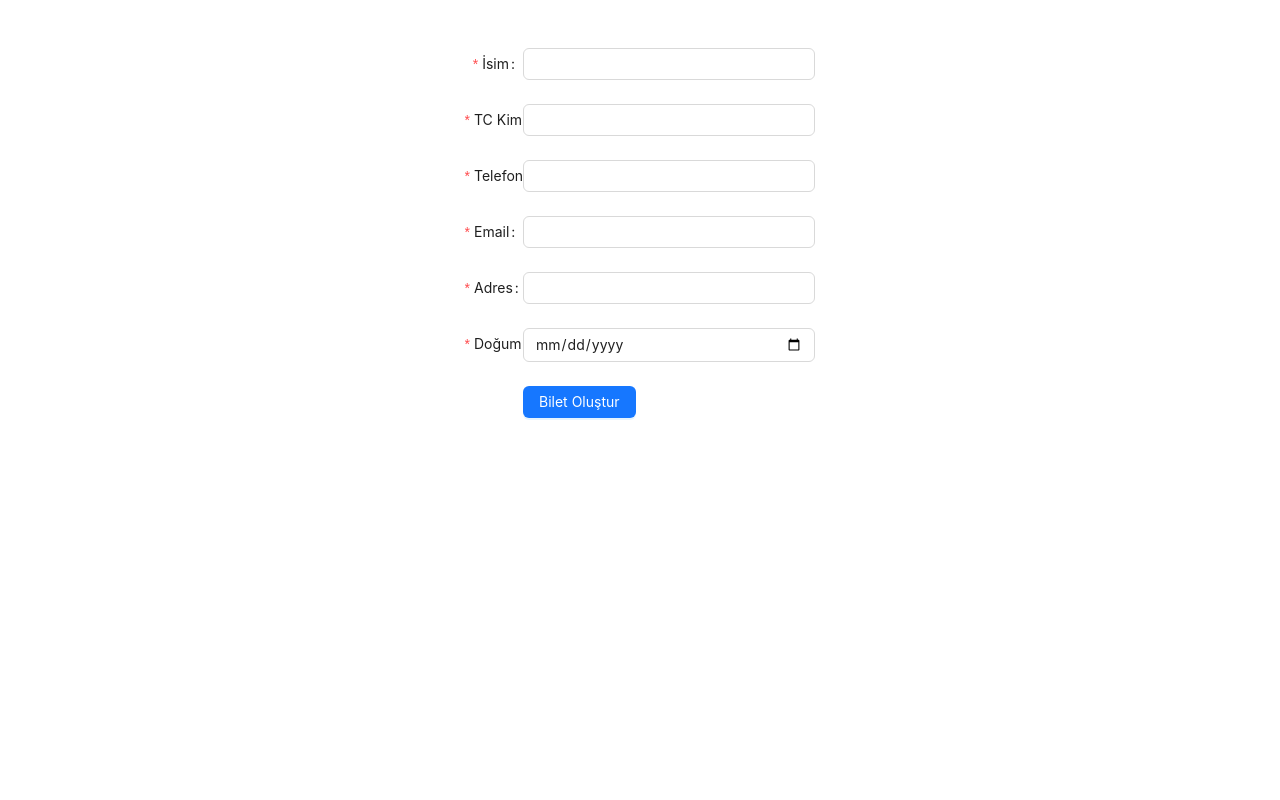
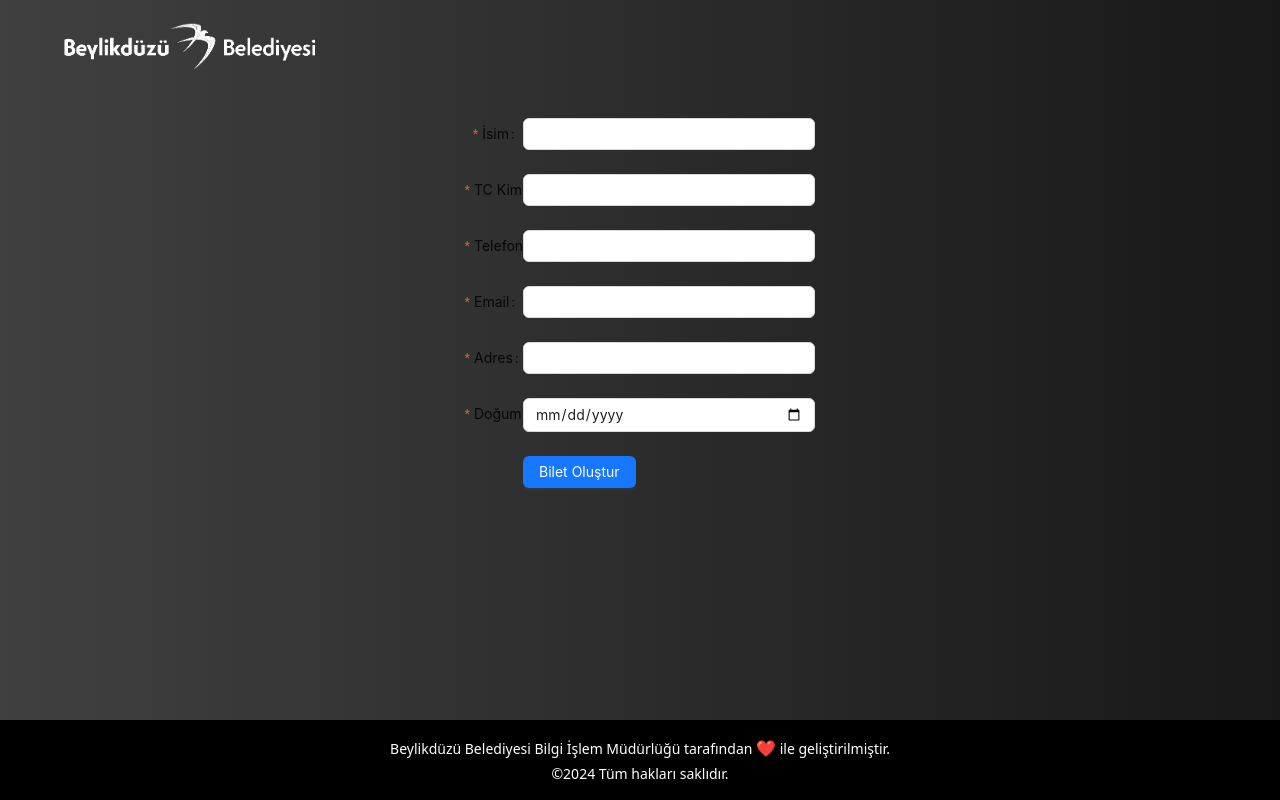
Before and after one commit to esrasevinc/beylikduzu-bilet, a Next.js app: page /form-page in a window 1280 px wide. Built offline with nearby package versions, Linux system fonts and the light colour scheme.

Commit message:
koltuk seçimi sayfası

```diff
--- /dev/null
+++ b/app/_components/Footer.tsx
@@ -0,0 +1,15 @@
+import React from "react";
+
+const Footer = () => {
+  return (
+    <footer className="w-full  text-base flex relative  items-center justify-center text-center px-4 bg-black">
+        <div className="flex flex-col gap-1 text-white py-4 text-sm">
+            <p>Beylikdüzü Belediyesi Bilgi İşlem Müdürlüğü tarafından <span className="text-base">&#10084;</span> ile geliştirilmiştir.</p>
+            <p>&copy;{new Date().getFullYear()} Tüm hakları saklıdır. </p>
+
+        </div>
+    </footer>
+  );
+};
+
+export default Footer;
--- /dev/null
+++ b/app/_components/Navbar.tsx
@@ -0,0 +1,26 @@
+import Image from "next/image";
+import Link from "next/link";
+import React from "react";
+import logo from "@/app/public/images/bb-logo.png";
+
+
+const Navbar = () => {
+
+  return (
+    <header className="z-[1000] h-[74px] md:h-auto w-full fixed flex md:top-0 py-4 pl-16">
+      <div className="flex items-start w-full">
+        <Link href='https://www.beylikduzu.istanbul/' target={"_blank"} >
+        <Image
+        src={logo}
+        alt="BB Logo"
+        className="w-56 md:w-64 h-auto"
+        width={200}
+        height={50}
+        />
+        </Link>
+      </div>
+    </header>
+  );
+};
+
+export default Navbar;
--- a/app/_components/SeatSelection.tsx
+++ b/app/_components/SeatSelection.tsx
@@ -19,7 +19,7 @@ const SeatSelection = ({ activityId }: SeatSelectionProps) => {
   const [eh, setEh] = useState<EventHall | null>(null);
   const [seats, setSeats] = useState<SeatModel[]>([]);
   const [selectedSeat, setSelectedSeat] = useState<SeatModel | null>(null);
-  const [ticketSeatId, setTicketSeatId] = useState<string | null>(null); // ticketSeatId state
+  const [ticketSeatId, setTicketSeatId] = useState<string | null>(null);
   const [isClient, setIsClient] = useState(false);
   const router = useRouter();
 
@@ -96,23 +96,47 @@ const SeatSelection = ({ activityId }: SeatSelectionProps) => {
   }
 
   return (
-    <div className="py-12">
-      {eh && (
-        <div className="event-hall-details items-center justify-center">
-          <h2 className="text-xl font-bold text-center">{eh.title}</h2>
-        </div>
-      )}
+    <div className='flex flex-col w-full items-start'>
+      <div className='flex flex-row justify-between w-full items-center px-6'>
+    <div className='flex flex-row items-center justify-center pb-8 gap-4'>
+          <div className='w-16 h-16 rounded-full border-4 border-[#16a89d]/50 text-white flex items-center justify-center text-3xl font-bold'>1</div>
+          <div className='flex flex-col items-start justify-start text-white'>
+            <p className='font-semibold text-2xl'>Etkinlik Detayları</p>
+            <p>{activity?.name}</p>
+            <p>Etkinlik Süresi: {activity?.duration} dk</p>
+
+          </div>
+      </div>
+      <div className='flex flex-row items-center justify-center pb-8 gap-4'>
+          <div className='w-16 h-16 rounded-full border-4 border-[#16a89d]/50 text-white flex items-center justify-center text-3xl font-bold'>2</div>
+          <div className='flex flex-col items-start justify-start text-white'>
+            <p className='font-semibold text-2xl'>Koltuk Seçimi</p>
+            {selectedSeat &&
+            <p>Seçilen koltuk: {selectedSeat?.label}</p>}
+          </div>
+      </div>
+      <div className='flex flex-row items-center justify-center pb-8 gap-4'>
+          <div className='w-16 h-16 rounded-full border-4 border-[#16a89d]/50 text-white flex items-center justify-center text-3xl font-bold'>3</div>
+          <div className='flex flex-col items-start justify-start text-white'>
+            <p className='font-semibold text-2xl'>Kişisel Bilgiler</p>
+          </div>
+      </div>
+      </div>
+     <div className="p-10 rounded-3xl drop-shadow-xl bg-slate-50 text-slate-600 ">
+      <div className='flex flex-row w-full justify-between items-center'>
+      <h1 className='text-3xl items-start font-semibold'>Koltuk Seçimi</h1>
+
       {selectedSeat && (
-        <div className="flex flex-col gap-2 text-base justify-center items-center mt-4">
-          <p>Seçilen Koltuk: {selectedSeat.label}</p>
+        <div className="flex text-base justify-center items-end">
           <button
-            className="px-4 py-2 bg-blue-500 text-white rounded"
+            className="px-4 py-2 bg-[#16a89d] text-white rounded-full text-xl hover:bg-opacity-75"
             onClick={handleContinue}
           >
             Devam Et
           </button>
         </div>
       )}
+      </div>
       <Image
         src={screen}
         alt="Perde"
@@ -142,6 +166,7 @@ const SeatSelection = ({ activityId }: SeatSelectionProps) => {
         ))}
       </div>
     </div>
+    </div>
   );
 }
 
--- a/app/layout.tsx
+++ b/app/layout.tsx
@@ -1,6 +1,8 @@
 import type { Metadata } from "next";
 import localFont from "next/font/local";
 import "./globals.css";
+import Footer from "./_components/Footer";
+import Navbar from "./_components/Navbar";
 
 const geistSans = localFont({
   src: "./fonts/GeistVF.woff",
@@ -24,11 +26,13 @@ export default function RootLayout({
   children: React.ReactNode;
 }>) {
   return (
-    <html lang="en">
-      <body
-        className={`${geistSans.variable} ${geistMono.variable} antialiased`}
-      >
-        {children}
+    <html lang="tr">
+      <body className={`${geistSans.variable} ${geistMono.variable} `}>
+        <div className="flex flex-col h-screen bg-gradient-to-r from-[#404040] to-[#181818]">
+          <Navbar />
+          <div className="flex flex-col flex-1 relative mt-[70px]">{children}</div>
+          <Footer />
+        </div>
       </body>
     </html>
   );
--- a/app/page.tsx
+++ b/app/page.tsx
@@ -2,8 +2,8 @@ import SeatSelection from "./_components/SeatSelection";
 
 export default function Home() {
   return (
-    <div className="w-full flex items-center justify-center max-w-7xl px-10 lg:px-20 mx-auto">
-      <SeatSelection activityId="50aa3a9f-c181-4372-b16a-6f3b58f46e0c" />
+    <div className="w-full flex items-center justify-center max-w-7xl px-10 lg:px-20 mx-auto my-12">
+      <SeatSelection activityId="7418e2ef-13c0-4688-9346-986a5443b4c8" />
     </div>
   );
 }
```
Also changed, not shown: app/public/images/bb-logo.png (added).
